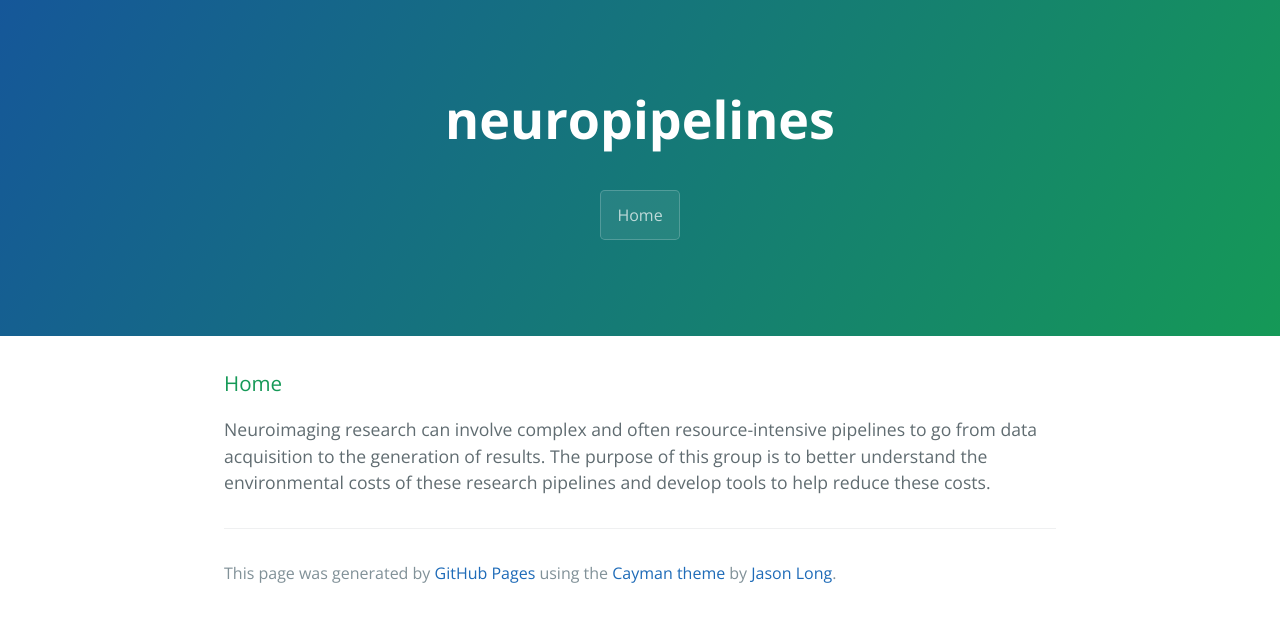
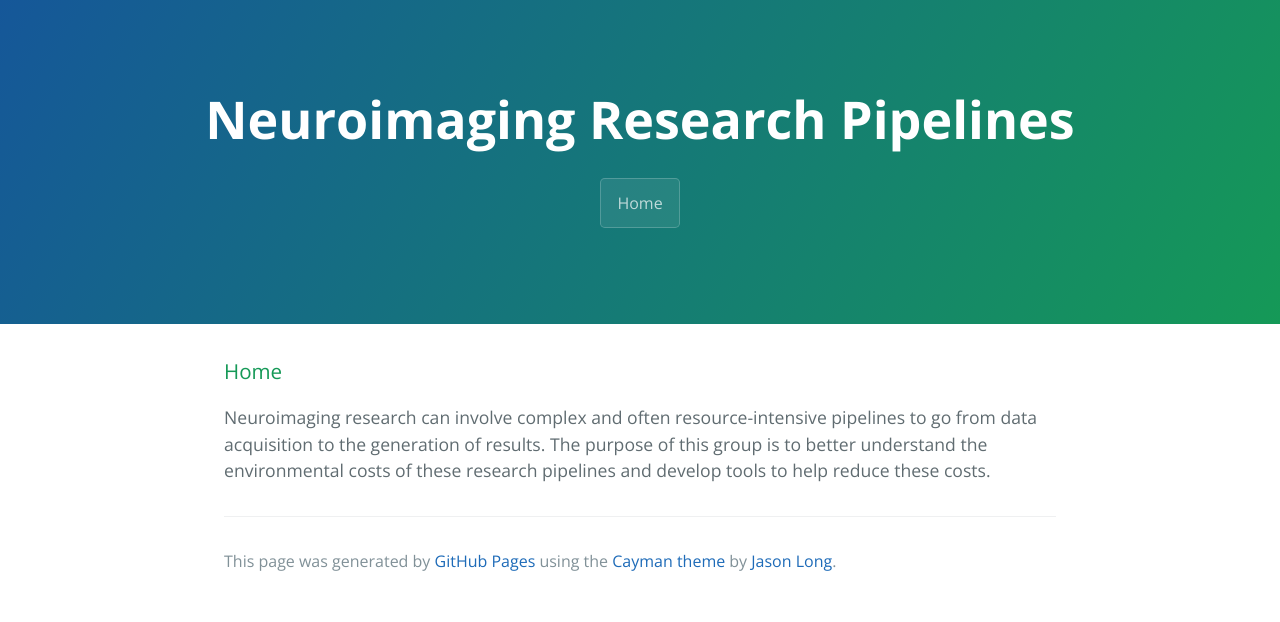
Before and after one commit to neuropipelines/neuropipelines.github.io, a Jekyll site: the page built from index.md, in a window 1280 px wide. Shown: the top 622 px of the page. Built offline with Jekyll 4.4.1, drawn with Linux system fonts in a browser that asks for light colours.

Commit message:
Update home

```diff
--- a/_layouts/template.html
+++ b/_layouts/template.html
@@ -11,8 +11,8 @@
   </head>
   <body>
     <section class="page-header">
-      <h1 class="project-name">neuropipelines</h1>
-      <h2 class="project-tagline"></h2>
+      <h1 class="project-name">Neuroimaging Research Pipelines</h1>
+      <h2 class="A Workgroup of the OHBM Sustainability and Environment Action Special Interest Group"></h2>
       {% for page in site.pages %}
         <a href= {{ page.filename }} class="btn">{{ page.title }}</a>
       {% endfor %}
```
